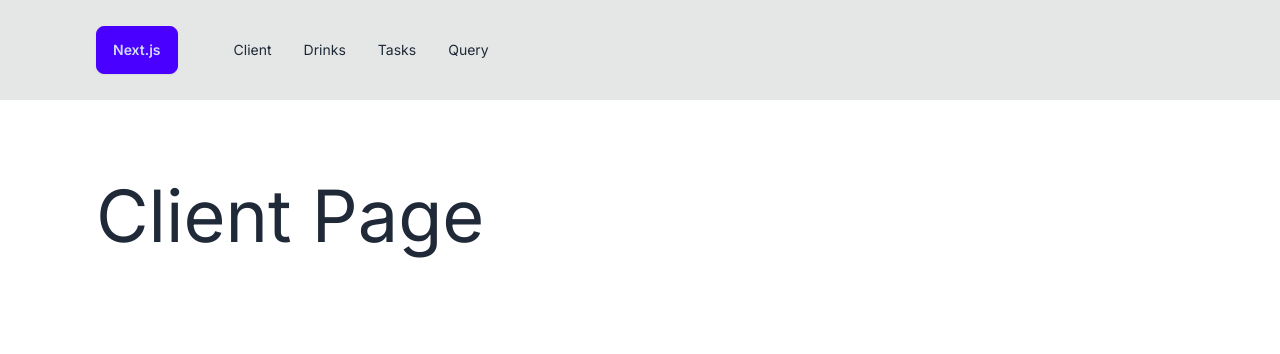
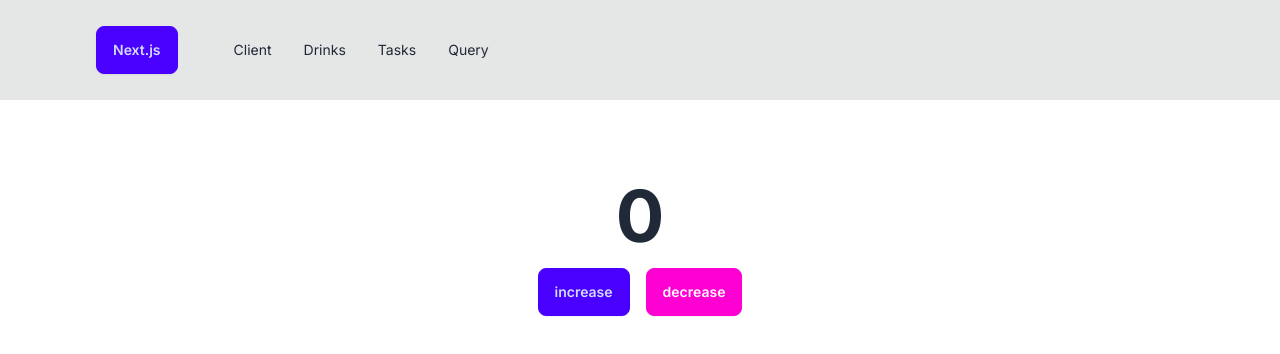
Before and after one commit to Anastasiia-Svintsova/nextjs-openapi-training, a Next.js app: page /client in a window 1280 px wide. Shown: the top 354 px of the page. Built offline with nearby package versions, Linux system fonts and the light colour scheme.

Commit message:
feat(counter): add ui

```diff
--- a/src/app/client/page.tsx
+++ b/src/app/client/page.tsx
@@ -1,7 +1,26 @@
+'use client';
+
+import { useState } from 'react';
+
 const ClientPage = () => {
+  const [count, setCount] = useState(0);
+
+  const onIncreaseClick = () => setCount((prev) => prev + 1);
+  const onDecreaseClick = () => setCount((prev) => prev - 1);
+
   return (
-    <div>
-      <h1 className="text-7xl">Client Page</h1>
+    <div className="flex flex-col items-center">
+      <h1 className="mb-4 text-7xl font-bold">{count}</h1>
+
+      <div className="flex gap-4">
+        <button className="btn btn-primary" onClick={onIncreaseClick}>
+          increase
+        </button>
+
+        <button className="btn btn-secondary" onClick={onDecreaseClick}>
+          decrease
+        </button>
+      </div>
     </div>
   );
 };
--- a/src/app/page.tsx
+++ b/src/app/page.tsx
@@ -1,7 +1,13 @@
+import Link from 'next/link';
+
 const HomePage = () => {
   return (
     <div>
-      <h1 className="text-7xl">Home Page</h1>
+      <h1 className="mb-8 text-5xl font-bold">Next.js tutorial</h1>
+
+      <Link href="/client" className="btn btn-accent">
+        Get started
+      </Link>
     </div>
   );
 };
```
